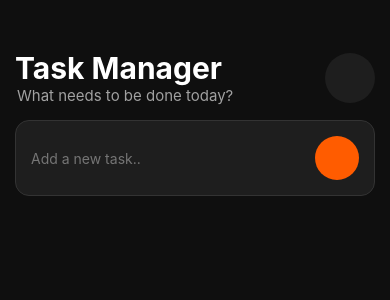
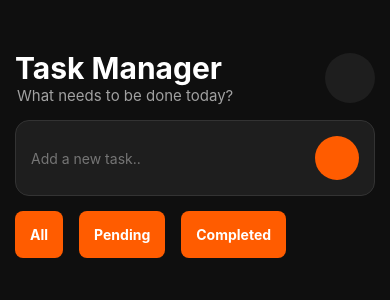
Before and after one commit to Ankit-Dokarka/react-native-todo-app, a React Native app: screen / in a window 390 px wide. Shown: the top 300 px of the page. Built offline with nearby package versions, Linux system fonts and the light colour scheme; some icons are missing.

Commit message:
add filter buttons

```diff
--- a/App.tsx
+++ b/App.tsx
@@ -1,12 +1,14 @@
 import { StyleSheet, View } from 'react-native';
 import Header from './src/components/Header';
 import TaskInput from './src/components/TaskInput';
+import Filters from './src/components/Filters';
 
 function App() {
   return (
     <View style={styles.screen}>
       <Header />
       <TaskInput />
+      <Filters />
     </View>
   );
 }
--- /dev/null
+++ b/src/components/Filters.tsx
@@ -0,0 +1,37 @@
+import { Pressable, StyleSheet, Text, View } from 'react-native';
+
+const Filters = () => {
+  return (
+    <View style={styles.filterView}>
+      <Pressable style={styles.button}>
+        <Text style={styles.text}>All</Text>
+      </Pressable>
+      <Pressable style={styles.button}>
+        <Text style={styles.text}>Pending</Text>
+      </Pressable>
+      <Pressable style={styles.button}>
+        <Text style={styles.text}>Completed</Text>
+      </Pressable>
+    </View>
+  );
+};
+
+export default Filters;
+
+const styles = StyleSheet.create({
+  filterView: {
+    width: '70%',
+    flexDirection: 'row',
+    gap: 16,
+    alignSelf: 'flex-start',
+  },
+  text: {
+    color: '#ffffff',
+    fontWeight: 'bold',
+  },
+  button: {
+    backgroundColor: '#FF5C00',
+    padding: 15,
+    borderRadius: 8,
+  },
+});
--- a/src/components/TaskInput.tsx
+++ b/src/components/TaskInput.tsx
@@ -9,7 +9,7 @@ const TaskInput = () => {
         placeholderTextColor="#757575"
       />
       <View style={styles.buttonContainer}>
-        <MaterialDesignIcons name="plus" size={24} color="#" />
+        <MaterialDesignIcons name="plus" size={24} color="#fff" />
       </View>
     </View>
   );
```
